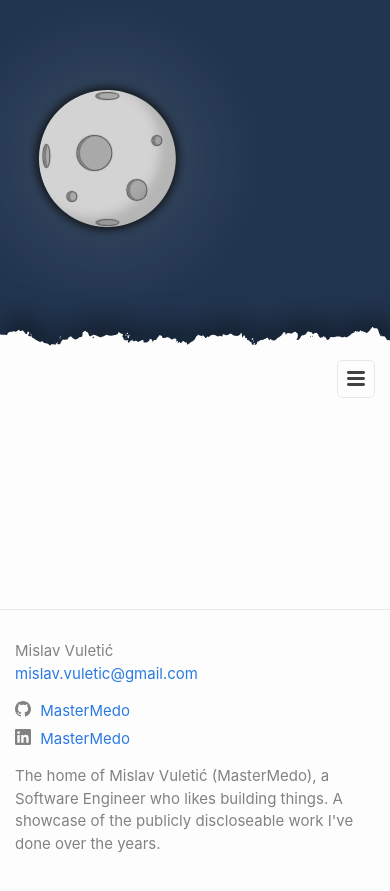
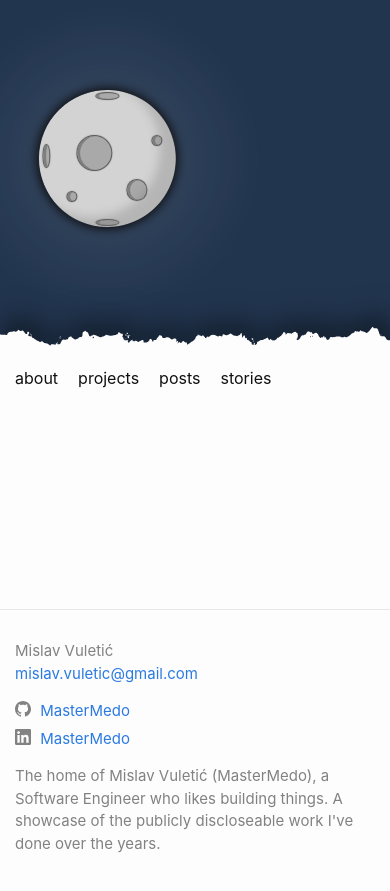
Before and after one commit to MasterMedo/mastermedo.github.io, a Jekyll site: the page built from index.md, in a window 390 px wide. Shown: the top 891 px of the page. Built offline with Jekyll 4.4.1, drawn with Linux system fonts in a browser that asks for light colours.

Commit message:
remove hamburger menu

```diff
--- a/_includes/header.html
+++ b/_includes/header.html
@@ -1,15 +1,6 @@
 <header class="site-header" role="banner">
   <div class="wrapper">
     <nav class="site-nav">
-      <input type="checkbox" id="nav-trigger" class="nav-trigger" />
-      <label for="nav-trigger">
-        <span class="menu-icon">
-          <svg viewBox="0 0 18 15" width="18px" height="15px">
-            <path d="M18,1.484c0,0.82-0.665,1.484-1.484,1.484H1.484C0.665,2.969,0,2.304,0,1.484l0,0C0,0.665,0.665,0,1.484,0 h15.032C17.335,0,18,0.665,18,1.484L18,1.484z M18,7.516C18,8.335,17.335,9,16.516,9H1.484C0.665,9,0,8.335,0,7.516l0,0 c0-0.82,0.665-1.484,1.484-1.484h15.032C17.335,6.031,18,6.696,18,7.516L18,7.516z M18,13.516C18,14.335,17.335,15,16.516,15H1.484 C0.665,15,0,14.335,0,13.516l0,0c0-0.82,0.665-1.483,1.484-1.483h15.032C17.335,12.031,18,12.695,18,13.516L18,13.516z"/>
-          </svg>
-        </span>
-      </label>
-
       <div class="trigger">
         {%- for page in site.header_pages -%}
           <a class="page-link" href="{{ page | relative_url }}">{{ page | escape }}</a>
--- a/_sass/minima/_layout.scss
+++ b/_sass/minima/_layout.scss
@@ -27,13 +27,11 @@
 .site-nav {
   float: right;
   line-height: $base-line-height * $base-font-size * 2.25;
+  width: 100%;
+  overflow: auto;
 
   .nav-trigger {
       display: none;
-  }
-
-  .menu-icon {
-    display: none;
   }
 
   .page-link {
@@ -45,62 +43,7 @@
       margin-right: 20px;
     }
   }
-
-  @include media-query($on-palm) {
-    position: absolute;
-    top: 9px;
-    right: $spacing-unit / 2;
-    background-color: $background-color;
-    border: 1px solid $grey-color-light;
-    border-radius: 5px;
-    text-align: right;
-
-    label[for="nav-trigger"] {
-      display: block;
-      float: right;
-      width: 36px;
-      height: 36px;
-      z-index: 2;
-      cursor: pointer;
-    }
-
-    .menu-icon {
-      display: block;
-      float: right;
-      width: 36px;
-      height: 26px;
-      line-height: 0;
-      padding-top: 10px;
-      text-align: center;
-
-      > svg {
-        fill: $grey-color-dark;
-      }
-    }
-
-    input ~ .trigger {
-      clear: both;
-      display: none;
-    }
-
-    input:checked ~ .trigger {
-      display: block;
-      padding-bottom: 5px;
-    }
-
-    .page-link {
-      display: block;
-      padding: 5px 10px;
-
-      &:not(:last-child) {
-        margin-right: 0;
-      }
-      margin-left: 20px;
-    }
-  }
 }
-
-
 
 /**
  * Site footer
```
Also changed, not shown: README.md.
